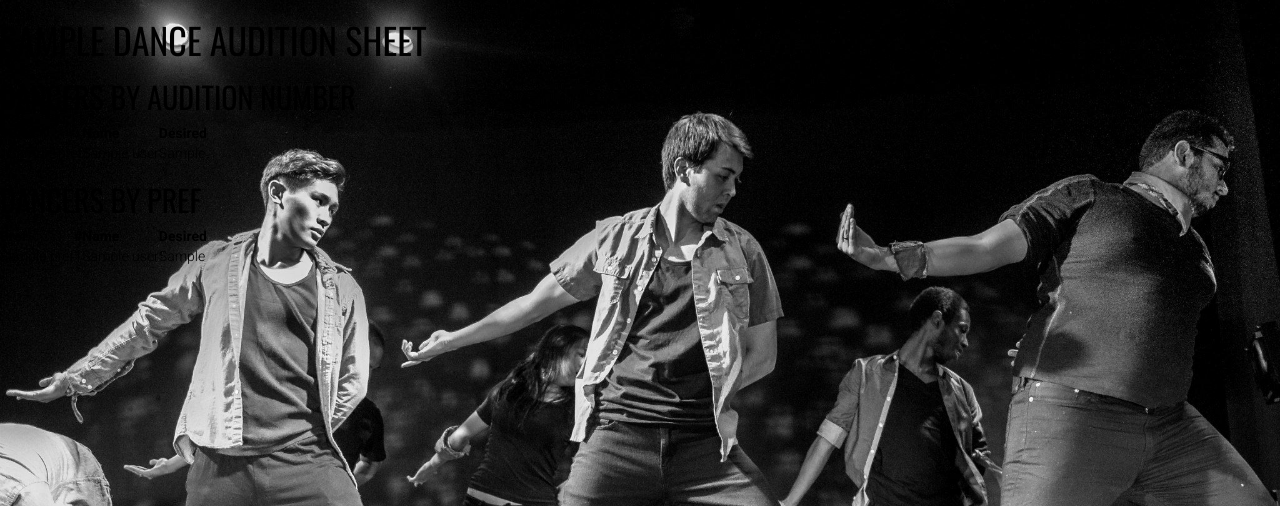
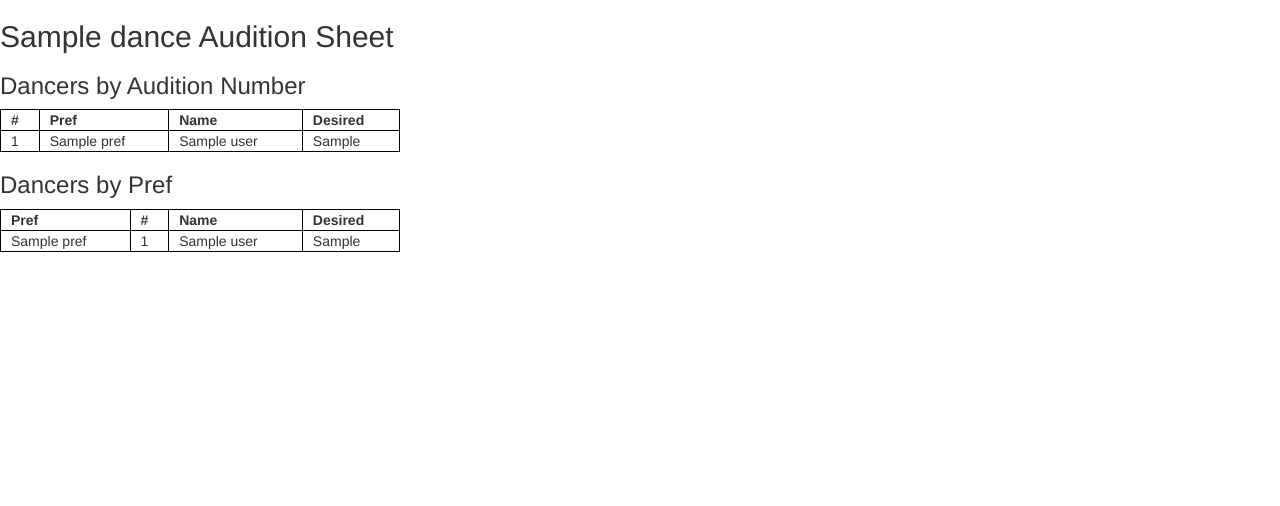
Before and after one commit to mitdancetroupe/dt, a Django app: template templates/auditions/dancesheets.html in a window 1280 px wide. Shown: the top 506 px of the page. After the commit the page ends 252 px from the top, so only its background shows below. Run offline with Django 3.2, Linux system fonts and the light colour scheme; the template is opened without the code that fills it: most values are stand-ins (such as "Sample title", 1, 10 or a date in 2020); some libraries are stand-ins or nearby versions.

Commit message:
fix assignments/dancesheets

```diff
--- a/templates/auditions/dancesheets.html
+++ b/templates/auditions/dancesheets.html
@@ -1,4 +1,4 @@
-{% extends "base.html" %}
+{% extends "clean_base.html" %}
 {% load filters %}
 
 {% block title %} {{ dance }} Audition Sheet{% endblock %}
@@ -10,8 +10,8 @@
 {% block body %}
 
 {% for dance in dances %}
-  <h1>{{ dance }} Audition Sheet</h1>
-  <h2>Dancers by Audition Number</h2>
+  <h2>{{ dance }} Audition Sheet</h2>
+  <h3>Dancers by Audition Number</h3>
   <table class="dancer-table">
     <thead>
       <tr>
@@ -32,8 +32,7 @@
       {% endfor %}
     </tbody>
   </table>
-
-  <h2>Dancers by Pref</h2>
+  <h3>Dancers by Pref</h3>
   <table class="dancer-table">
     <thead>
       <tr>
@@ -54,6 +53,19 @@
       {% endfor %}
     </tbody>
   </table>
+  <p style="page-break-after:always;"></p>
+  <style>
+  table, tr, th, td {
+    border: 1px black solid;
+  }
+  table {
+    width: 400px;
+  }
+
+  td,th {
+    padding: 0 10px;
+  }
+  </style>
 {% endfor %}
 
 {% endblock %}
```
Also changed, not shown: templates/auditions/assignments.html (+13 -1 lines).
